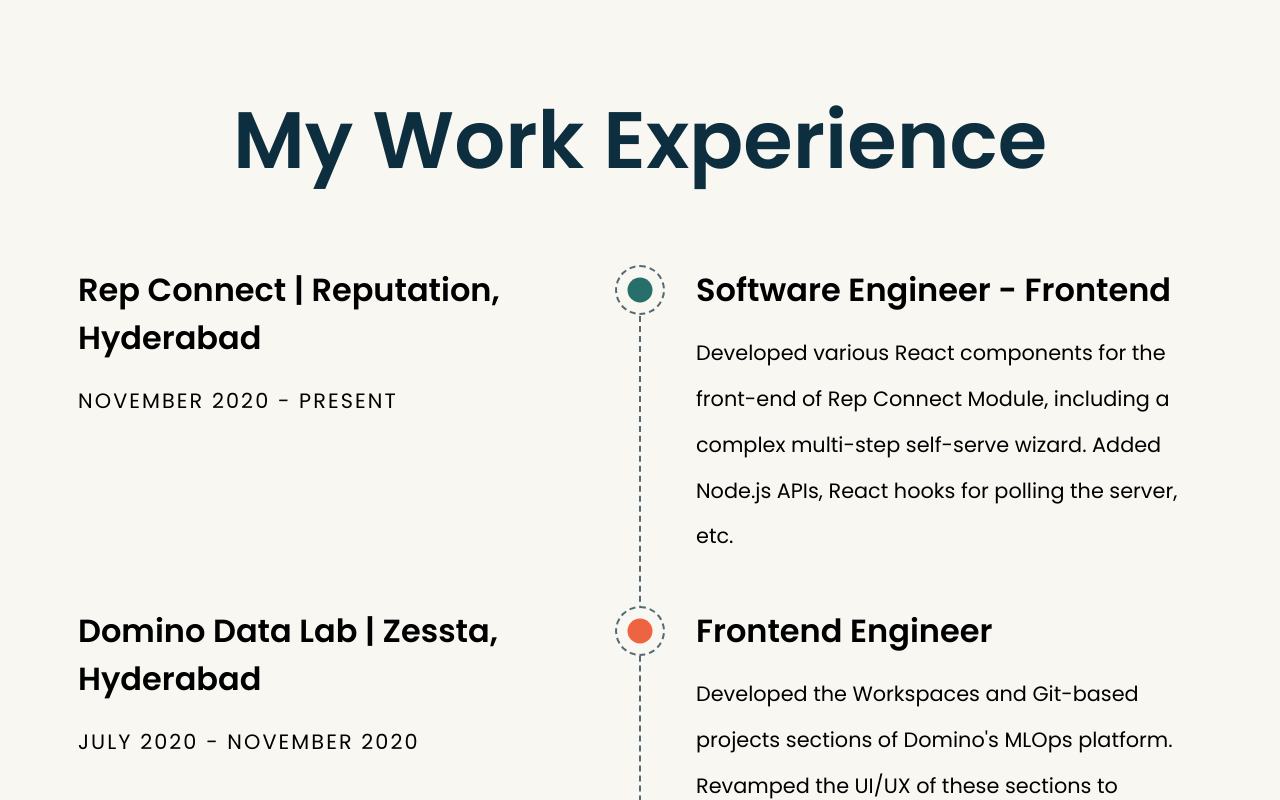
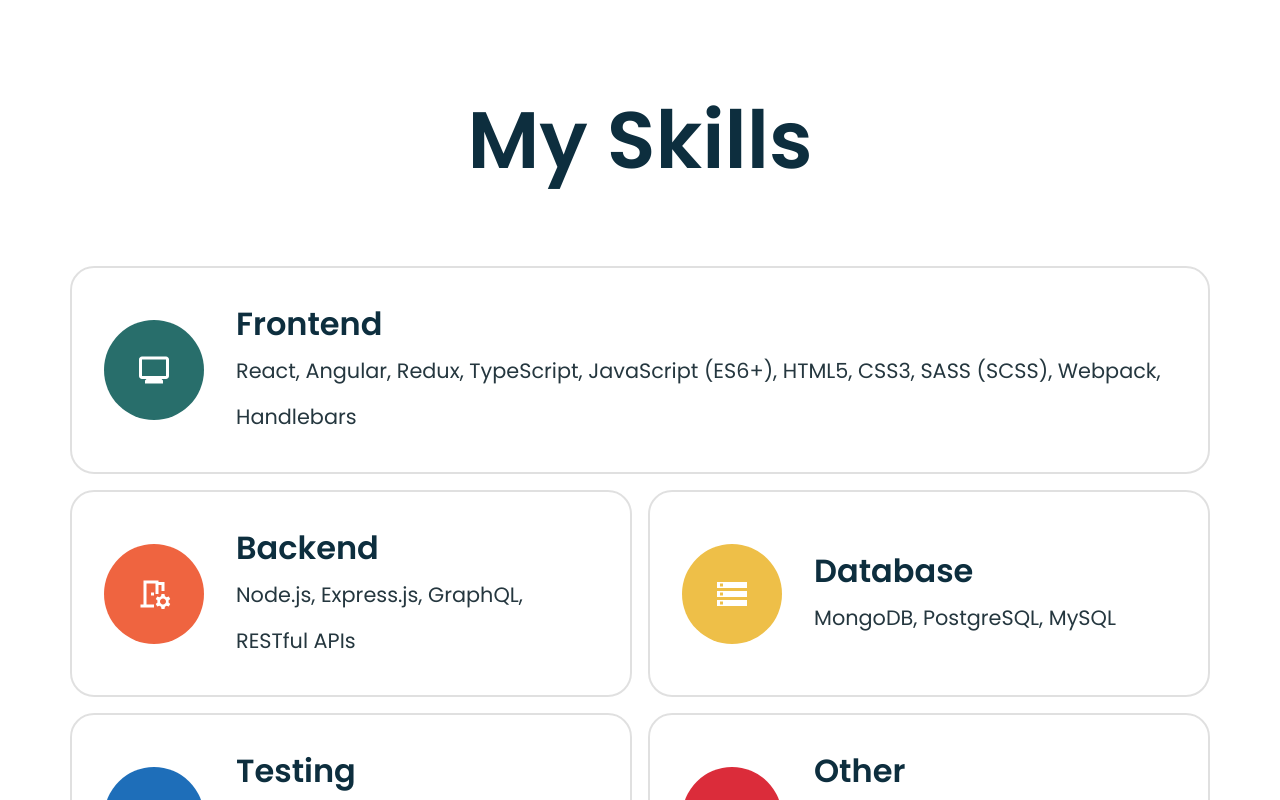
Before and after one commit to rameshx/rameshx.github.io, a React (Create React App) app: page / in a window 1280 px wide. Shown: the top 800 px of the page. Built offline with nearby package versions, Linux system fonts and the light colour scheme.

Commit message:
Add styles for skills section, svgs

```diff
--- a/package.json
+++ b/package.json
@@ -3,6 +3,10 @@
   "version": "0.1.0",
   "private": true,
   "dependencies": {
+    "@emotion/react": "^11.7.1",
+    "@emotion/styled": "^11.6.0",
+    "@mui/icons-material": "^5.3.1",
+    "@mui/material": "^5.3.1",
     "@testing-library/jest-dom": "^5.16.1",
     "@testing-library/react": "^12.1.2",
     "@testing-library/user-event": "^13.5.0",
--- a/src/App.js
+++ b/src/App.js
@@ -1,10 +1,11 @@
 import { Experience } from './experience/Experience';
 import './App.scss';
+import { Skills } from './skills/Skills';
 
 function App() {
   return (
     <>
-
+      <Skills />
       <Experience />
     </>
   );
--- a/src/experience/Experience.scss
+++ b/src/experience/Experience.scss
@@ -128,10 +128,12 @@
       margin: 0;
       margin-block-end: 1rem;
       font-weight: 600;
+      color: $color-text-1;
     }
 
     p {
       margin: 0;
+      color: $color-text-2;
     }
   }
 }
--- /dev/null
+++ b/src/skills/Skills.jsx
@@ -0,0 +1,70 @@
+import MonitorOutlinedIcon from "@mui/icons-material/MonitorOutlined";
+import RoomPreferencesOutlinedIcon from "@mui/icons-material/RoomPreferencesOutlined";
+import StorageOutlinedIcon from "@mui/icons-material/StorageOutlined";
+import BugReportOutlinedIcon from "@mui/icons-material/BugReportOutlined";
+import AccountTreeOutlinedIcon from "@mui/icons-material/AccountTreeOutlined";
+import "./Skills.scss";
+
+const SKILLS = [
+  {
+    tab: {
+      icon: <MonitorOutlinedIcon />,
+      title: "Frontend",
+      subtitle: "React, Angular, Redux, TypeScript, JavaScript (ES6+), HTML5, CSS3, SASS (SCSS), Webpack, Handlebars",
+      className: "primary",
+    },
+  },
+  {
+    tab: {
+      icon: <RoomPreferencesOutlinedIcon />,
+      title: "Backend",
+      subtitle: "Node.js, Express.js, GraphQL, RESTful APIs",
+      className: "secondary",
+    },
+  },
+  {
+    tab: {
+      icon: <StorageOutlinedIcon />,
+      title: "Database",
+      subtitle: "MongoDB, PostgreSQL, MySQL",
+      className: "tertiary",
+    },
+  },
+  {
+    tab: {
+      icon: <BugReportOutlinedIcon />,
+      title: "Testing",
+      subtitle: "Jest, Enzyme, Mocha, React Testing Library",
+      className: "quaternary",
+    },
+  },
+  {
+    tab: {
+      icon: <AccountTreeOutlinedIcon />,
+      title: "Other",
+      subtitle: "Git, Docker, Data Structures, Algorithms",
+      className: "quinary",
+    },
+  },
+];
+
+export const Skills = () => {
+  return (
+    <section className="skills-container">
+      <div className="container skills">
+        <h2>My Skills</h2>
+        <div className="tabs">
+          {SKILLS.map(({ tab }) => (
+            <div key={tab.title} className={`tab ${tab.className}`}>
+              <div className="icon-wrapper">{tab.icon}</div>
+              <div className="text-wrapper">
+                <h5>{tab.title}</h5>
+                <p>{tab.subtitle}</p>
+              </div>
+            </div>
+          ))}
+        </div>
+      </div>
+    </section>
+  );
+};
--- /dev/null
+++ b/src/skills/Skills.scss
@@ -0,0 +1,128 @@
+@use "../styles/variables" as *;
+
+.skills-container {
+  .skills {
+    padding-block: 5rem;
+
+    h2 {
+      text-align: center;
+      color: $color-text-1;
+      font-weight: 600;
+      margin-block-start: 0;
+    }
+
+    $tabs-grid-gap: 1rem;
+
+    .tabs {
+      display: grid;
+      grid-template-columns: repeat(2, 1fr);
+      gap: $tabs-grid-gap;
+
+      .tab {
+        border: 2px solid $border-color-skills;
+        border-radius: 1.5rem;
+        padding: 2rem;
+
+        display: grid;
+        grid-template-columns: 100px 1fr;
+        column-gap: 2rem;
+        align-items: center;
+
+        .icon-wrapper {
+          inline-size: 100%;
+          block-size: auto;
+          aspect-ratio: 1 / 1;
+          border-radius: 50%;
+
+          color: white;
+
+          display: flex;
+          justify-content: center;
+          align-items: center;
+
+          svg {
+            font-size: 36px;
+          }
+        }
+
+        &.primary .icon-wrapper {
+          background-color: $color-primary;
+        }
+        &.secondary .icon-wrapper {
+          background-color: $color-secondary;
+        }
+        &.tertiary .icon-wrapper {
+          background-color: $color-tertiary;
+        }
+        &.quaternary .icon-wrapper {
+          background-color: $color-quaternary;
+        }
+        &.quinary .icon-wrapper {
+          background-color: $color-quinary;
+        }
+
+        .text-wrapper {
+          width: 100%;
+
+          h5,
+          p {
+            margin: 0;
+          }
+
+          h5 {
+            font-weight: 600;
+            color: $color-text-1;
+          }
+
+          p {
+            color: $color-text-2;
+          }
+        }
+      }
+
+      .tab.primary {
+        grid-column: 1 / -1;
+      }
+    }
+  }
+}
+
+@media (max-width: $width-l) {
+  .skills-container {
+    .skills {
+      .tabs {
+        grid-template-columns: 1fr;
+      }
+    }
+  }
+}
+
+@media (max-width: $width-s) {
+  .skills-container {
+    .skills {
+      .tabs {
+        margin-inline: 2.5rem;
+
+        .tab {
+          grid-template-columns: 1fr;
+          grid-template-rows: 75px 1fr;
+          justify-items: center;
+          row-gap: 1.5rem;
+
+          .icon-wrapper {
+            block-size: 100%;
+            inline-size: auto;
+
+            svg {
+              font-size: 24px;
+            }
+          }
+
+          .text-wrapper {
+            text-align: center;
+          }
+        }
+      }
+    }
+  }
+}
--- a/src/styles/_variables.scss
+++ b/src/styles/_variables.scss
@@ -5,10 +5,13 @@
 $color-primary: #286e6b;
 $color-secondary: #ef6440;
 $color-tertiary: #eebf48;
+$color-quaternary: #1e6eb9;
+$color-quinary: #db2c3a;
 
 $background-section: #F8F7F1;
 
-$border-color-experience: #546973;
+$border-color-skills: #0000001f;
+$border-color-experience: #3f5a65;
 
 // font-sizes
 $font-size-h1: 7rem;
```
Also changed, not shown: public/index.html (+0 -23 lines), 1 other file (tests, documents, lock files or other folders).
